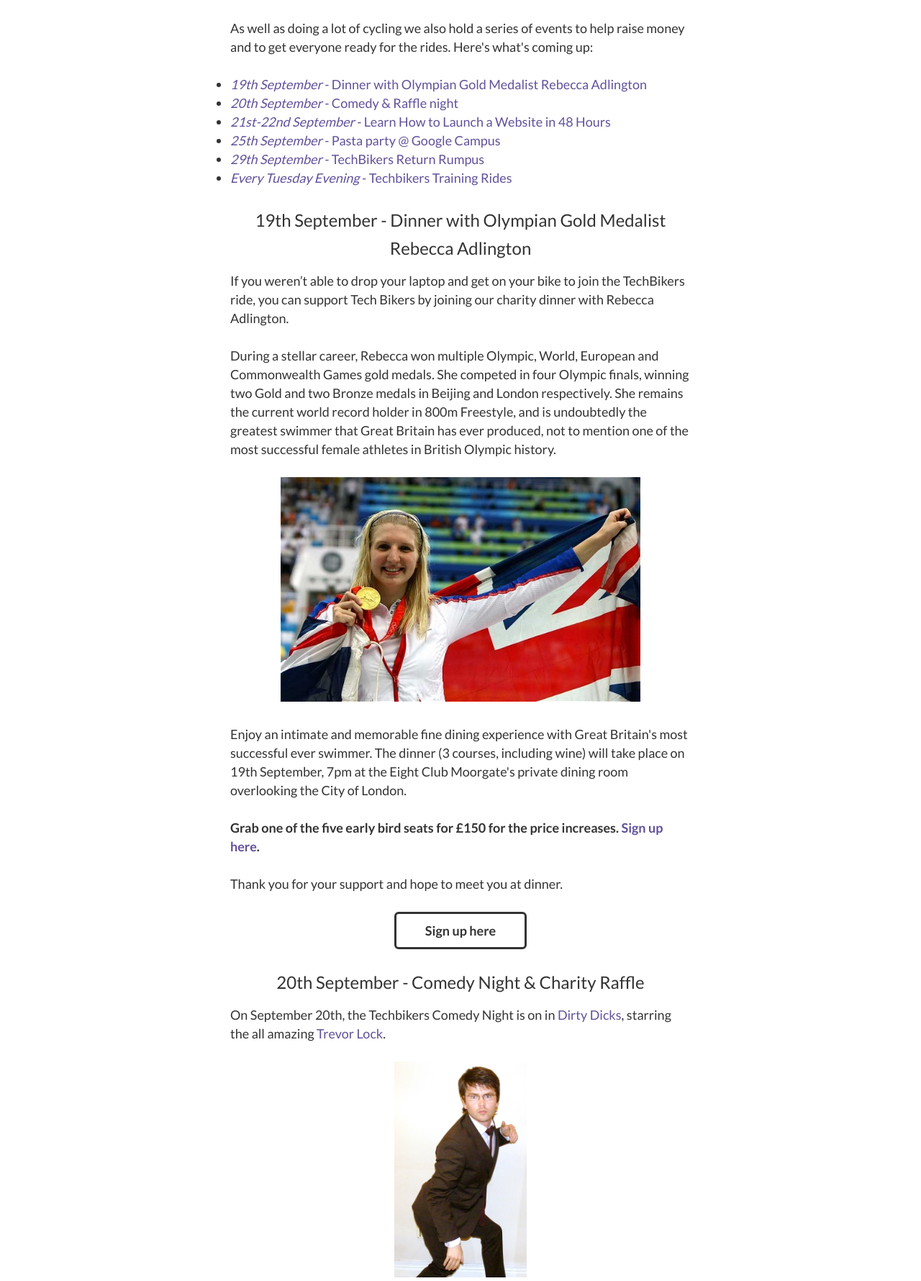
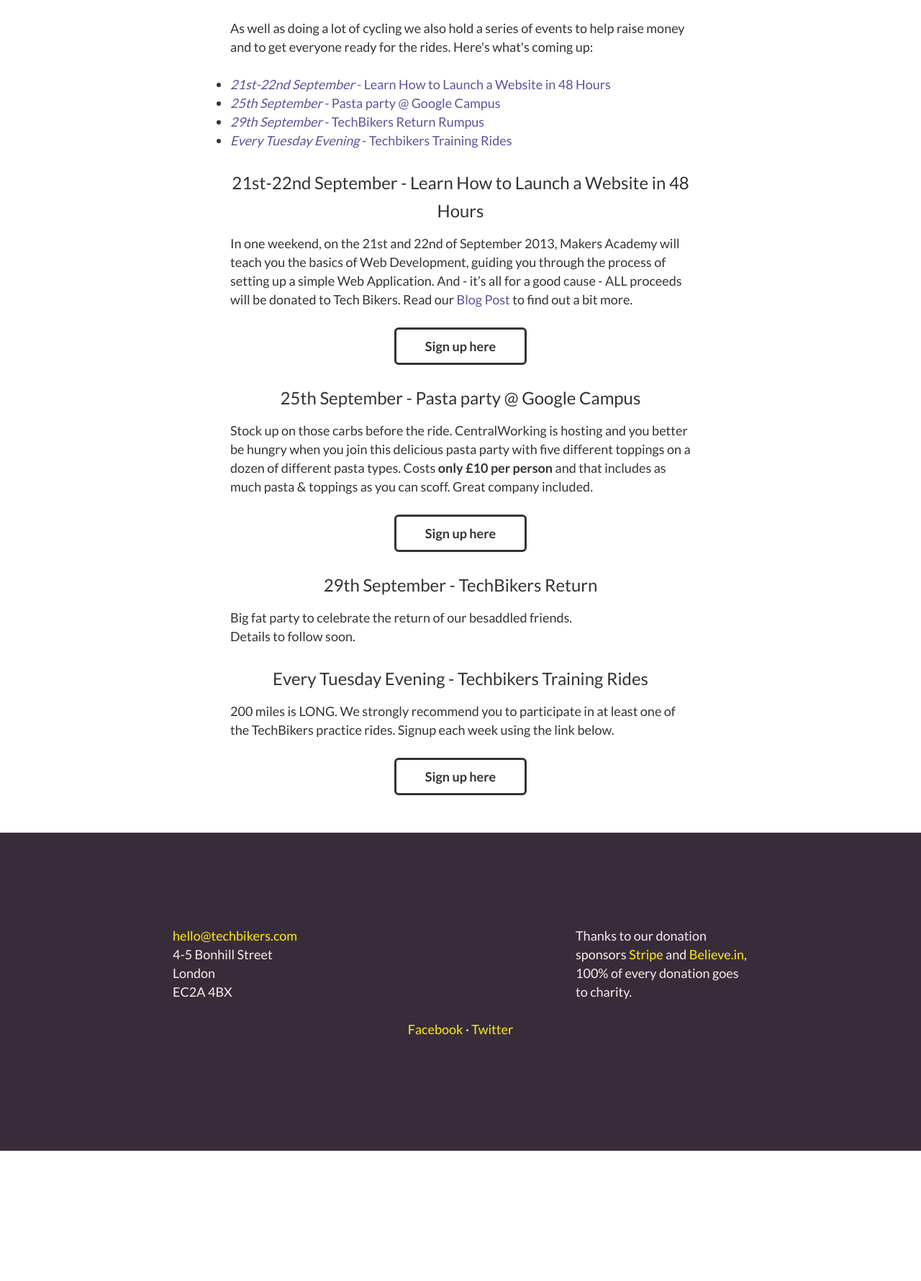
Before and after one commit to Techbikers/api, a Django app: page /events/ in a window 1280 px wide. Shown: the part 304-2084 px from the top of the page at 72% size. After the commit the page ends 1903 px from the top, so only its background shows below. Run offline with Django 3.2, Linux system fonts and the light colour scheme; parts of the project's set-up code (start-up, migrations or seed data) failed here and were passed over; some libraries are stand-ins or nearby versions.

Commit message:
Removed comedy night and celebrity dinner events from the page.
Signed-off-by: Michael Willmott <michael@knodium.com>

```diff
--- a/templates/events.html
+++ b/templates/events.html
@@ -10,55 +10,11 @@
     <p>
       As well as doing a lot of cycling we also hold a series of events to help raise money and to get everyone ready for the rides. Here's what's coming up:
       <ul>
-        <li><a href="#celebritydinner"><i>19th September</i> - Dinner with Olympian Gold Medalist Rebecca Adlington</i></a></li>
-        <li><a href="#comedynight"><i>20th September</i> - Comedy & Raffle night</i></a></li>
         <li><a href="#launchawebsite"><i>21st-22nd September</i> - Learn How to Launch a Website in 48 Hours</i></a></li>
         <li><a href="#pastaparty"><i>25th September</i> - Pasta party @ Google Campus</a></li>
         <li><a href="#techbikersreturn"><i>29th September</i> - TechBikers Return Rumpus</a></li>
         <li><a href="#trainingrides"><i>Every Tuesday Evening</i> - Techbikers Training Rides</a></li>
       </ul>
-    </p>
-
-
-
-    <h2 class="centerText" id="celebritydinner">19th September - Dinner with Olympian Gold Medalist Rebecca Adlington</h2>
-    <p>
-      If you weren’t able to drop your laptop and get on your bike to join the TechBikers ride, you can support Tech Bikers by joining our charity dinner with Rebecca Adlington.
-    </p>
-    <p>
-      During a stellar career, Rebecca won multiple Olympic, World, European and Commonwealth Games gold medals. She competed in four Olympic finals, winning two Gold and two Bronze medals in Beijing and London respectively. She remains the current world record holder in 800m Freestyle, and is undoubtedly the greatest swimmer that Great Britain has ever produced, not to mention one of the most successful female athletes in British Olympic history.
-    </p>
-    <p class="centerText">
-      <img src="/static/img/events/rebecca-adlington.jpg" width="500" />
-    </p>
-    <p>
-      Enjoy an intimate and memorable fine dining experience with Great Britain's most successful ever swimmer. The dinner (3 courses, including wine) will take place on 19th September, 7pm at the Eight Club Moorgate's private dining room overlooking the City of London.
-    </p>
-    <p>
-      <b>Grab one of the five early bird seats for £150 for the price increases. <a href="http://goo.gl/XXZAdC">Sign up here</a>.</b>
-    </p>
-    <p>
-      Thank you for your support and hope to meet you at dinner.
-    </p>
-    <p class="centerText">
-      <a href="http://goo.gl/XXZAdC" class="btn" target="_blank">Sign up here</a>
-    </p>
-
-
-
-    <h2 class="centerText" id="comedynight">20th September - Comedy Night & Charity Raffle</h2>
-    <p>
-      On September 20th, the Techbikers Comedy Night is on in <a href="http://www.dirtydicks.co.uk/">Dirty Dicks</a>, starring the all amazing <a href="http://www.trevorlock.org/index1.html">Trevor Lock</a>.
-    </p>
-    <p class="centerText">
-      <img src="/static/img/events/trevor-lock.jpg" height="300" />
-    </p>
-    <p>
-      It promises to be a fantastic evening with lots of laughs, interesting people from the tech scene in London
-      and a charity auction with great prizes. <b>Tickets are only £20</b>
-    </p>
-    <p class="centerText">
-      <a href="https://techbikers-comedy.eventbrite.com/" class="btn" target="_blank">Sign up here</a>
     </p>
 
 
```
